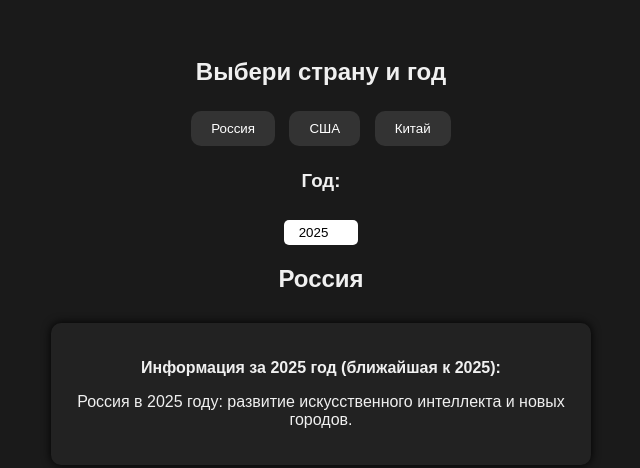
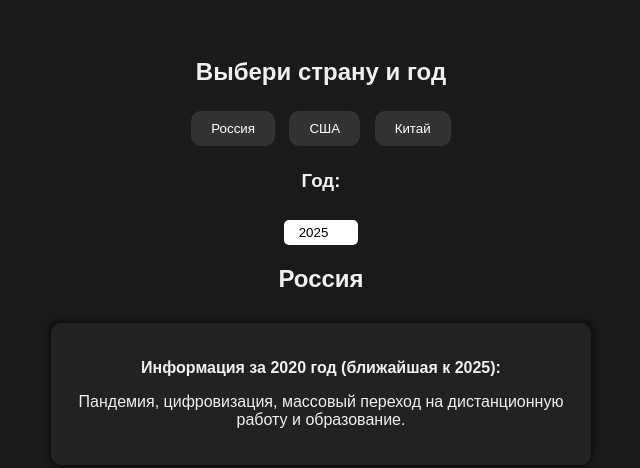
Before and after one commit to Hiho29/time-travel-game, a plain HTML site: page index.html in a window 1280 px wide. Shown: the whole page, without its empty margins (319-959 px from the left). Drawn offline with Linux system fonts and the light colour scheme.

Commit message:
Update index.html

```diff
--- a/index.html
+++ b/index.html
@@ -75,22 +75,36 @@
 // --- "База данных" событий по странам ---
 const database = {
  russia: {
-  2000: { description: "Россия в 2000 году: начало нового тысячелетия, экономические реформы." },
-  2010: { description: "Россия в 2010 году: рост технологий и культуры." },
-  2020: { description: "Россия в 2020 году: пандемия, цифровизация, дистанционное образование." },
-  2025: { description: "Россия в 2025 году: развитие искусственного интеллекта и новых городов." }
+ 1380: { description: "Куликовская битва. Важная победа русских войск под предводительством Дмитрия Донского." },
+  1703: { description: "Основание Санкт-Петербурга. Пётр I заложил новую столицу Российской империи." },
+  1812: { description: "Отечественная война 1812 года. Вторжение Наполеона в Россию и его последующее поражение." },
+  1917: { description: "Русская революция. Падение монархии и приход к власти большевиков." },
+  1945: { description: "Победа в Великой Отечественной войне. Окончание самой кровопролитной войны в истории страны." },
+  1961: { description: "Первый полёт человека в космос. Юрий Гагарин на корабле 'Восток-1' облетел Землю." },
+  1991: { description: "Распад СССР. Образование Российской Федерации как независимого государства." },
+  2000: { description: "Начало нового тысячелетия, экономические реформы." },
+  2010: { description: "Рост технологий и культуры, развитие интернета в регионах." },
+  2020: { description: "Пандемия, цифровизация, массовый переход на дистанционную работу и образование." }
  },
  usa: {
-  2000: { description: "США в 2000 году: развитие интернета и технологий." },
-  2010: { description: "США в 2010 году: становление социальных сетей." },
-  2020: { description: "США в 2020 году: пандемия, выборы и инновации." },
-  2025: { description: "США в 2025 году: полёты на Марс и новые технологии." }
+  1492: { description: "Христофор Колумб открывает Америку. Начало эпохи Великих географических открытий." },
+  1776: { description: "Принятие Декларации независимости. Основание Соединённых Штатов Америки." },
+  1865: { description: "Окончание Гражданской войны. Отмена рабства и сохранение единства страны." },
+  1929: { description: "Начало Великой депрессии. Крупнейший экономическийризис в истории." },
+  1969: { description: "Высадка на Луну. Нил Армстронг становится первым человеком, ступившим на лунную поверхность." },
+  2001: { description: "Террористические атаки 11 сентября. Серия скоординированных атак на башни-близнецы и Пентагон." },
+  2008: { description: "Избрание Барака Обамы. Первый афроамериканец на посту президента США." },
+  2020: { description: "Пандемия, выборы и массовые движения за гражданские права." }
  },
+
  china: {
-  2000: { description: "Китай в 2000 году: быстрый экономический рост." },
-  2010: { description: "Китай в 2010 году: развитие мегаполисов и промышленности." },
-  2020: { description: "Китай в 2020 году: цифровизация и роботизация." },
-  2025: { description: "Китай в 2025 году: лидер в области искусственного интеллекта." }
+   1368: { description: "Основание династии Мин. Изгнание монголов и восстановление китайской государственности." },
+  1420: { description: "Завершение строительства Запретного города в Пекине, который стал резиденцией императоров." },
+  1839: { description: "Начало Первой опиумной войны. Конфликт с Великобританией, оказавший огромное влияние на историю Китая." },
+  1949: { description: "Образование Китайской Народной Республики (КНР) во главе с Мао Цзэдуном." },
+  1978: { description: "Начало политики 'реформ и открытости'. Дэн Сяопин инициирует экономические реформы, которые привели к 'китайскому чуду'." },
+  2008: { description: "Олимпийские игры в Пекине. Китай демонстрирует миру свои экономические и технологические достижения." },
+  2020: { description: "Активная борьба с пандемией, развитие цифровых технологий и искусственного интеллекта." }
  }
 };
 
```
